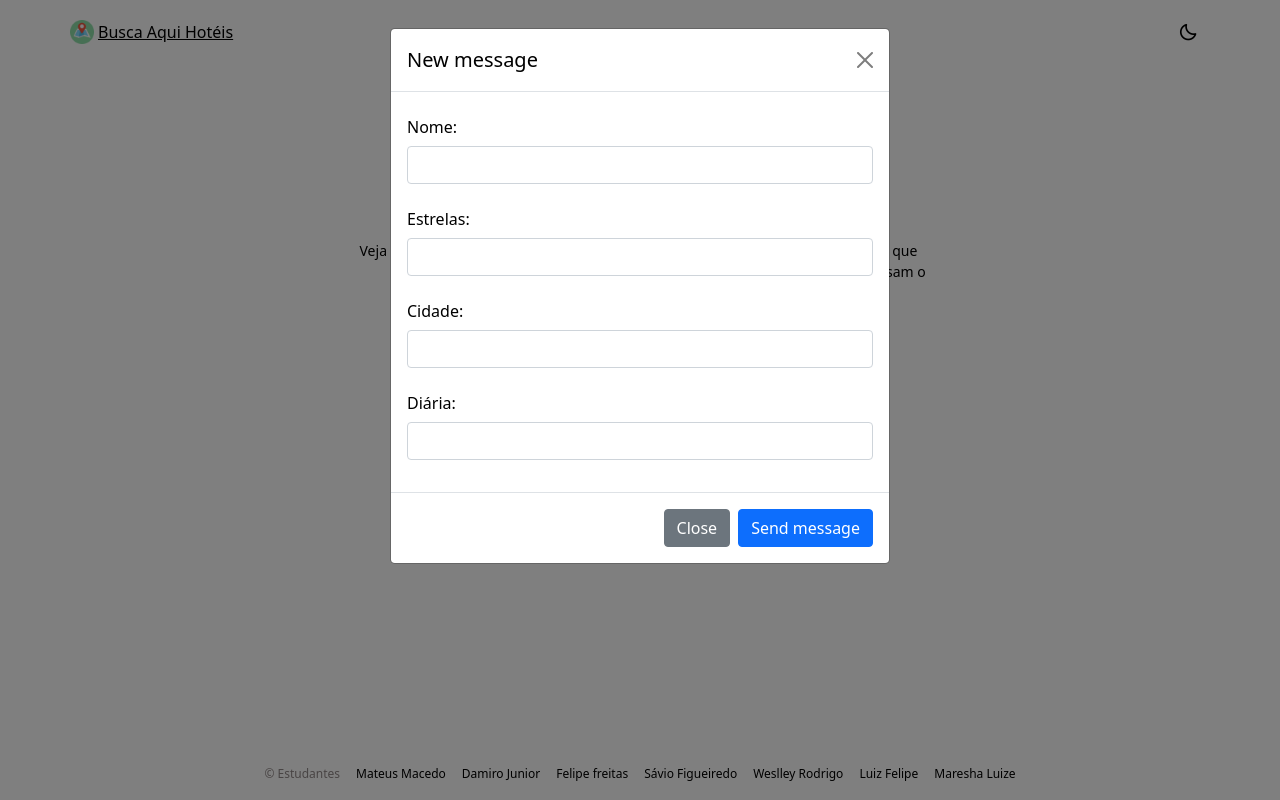
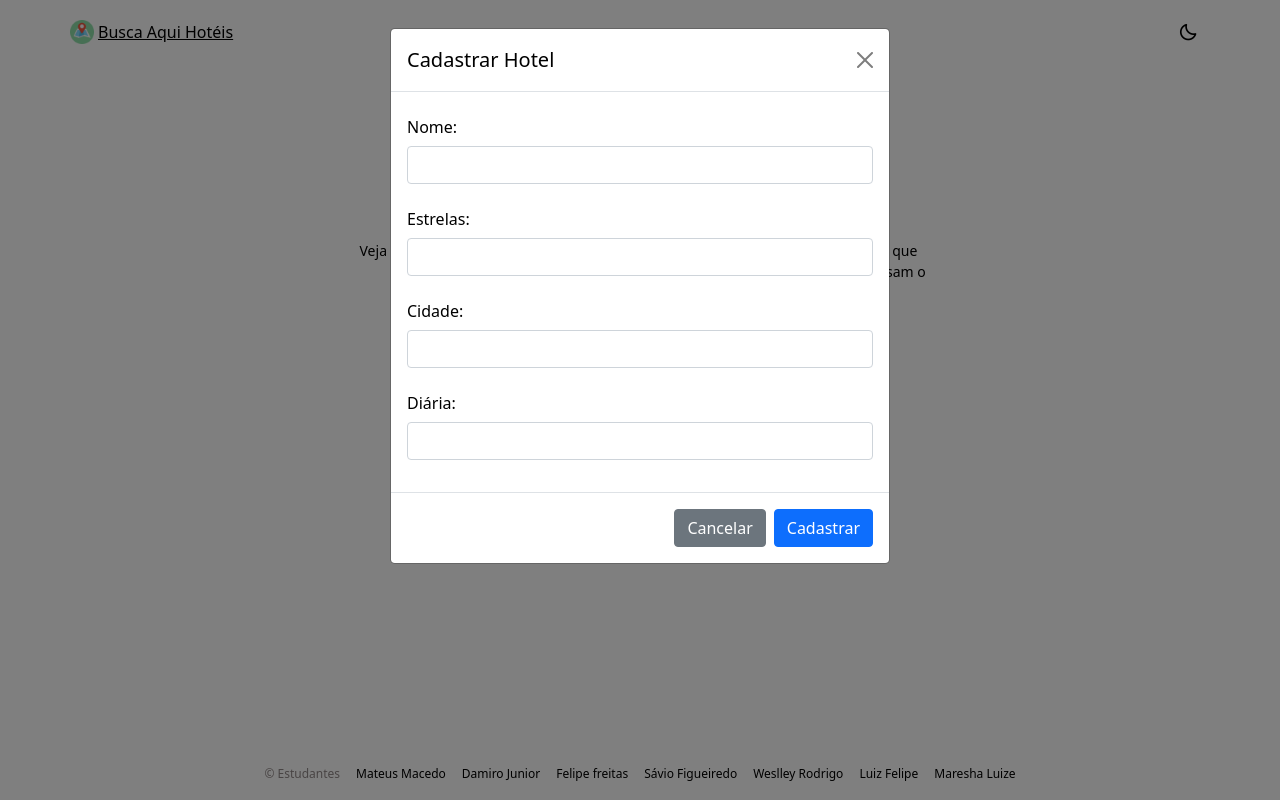
Before and after one commit to damirojr/api-python-hoteis, a plain HTML site: page client/index.html in a window 1280 px wide. Both pictures are taken after a click on the element 825 px from the left and 219 px from the top of the page. Drawn offline with nearby package versions, Linux system fonts and the light colour scheme; files that its build step writes are made by us from their sources; a script that the page names is missing; files whose address does not match are found by name.

Commit message:
Fix modal

```diff
--- a/client/index.html
+++ b/client/index.html
@@ -32,7 +32,7 @@
             <div class="modal-dialog">
               <div class="modal-content">
                 <div class="modal-header">
-                  <h5 class="modal-title" id="exampleModalLabel">New message</h5>
+                  <h5 class="modal-title" id="exampleModalLabel">Cadastrar Hotel</h5>
                   <button type="button" class="btn-close" data-bs-dismiss="modal" aria-label="Close"></button>
                 </div>
                 <div class="modal-body">
@@ -56,8 +56,8 @@
                   </form>
                 </div>
                 <div class="modal-footer">
-                  <button type="button" class="btn btn-secondary" data-bs-dismiss="modal">Close</button>
-                  <button onClick="saveHotel()" type="button" class="btn btn-primary">Send message</button>
+                  <button type="button" class="btn btn-secondary" data-bs-dismiss="modal">Cancelar</button>
+                  <button onClick="saveHotel()" type="button" class="btn btn-primary">Cadastrar</button>
                 </div>
               </div>
             </div>
```
